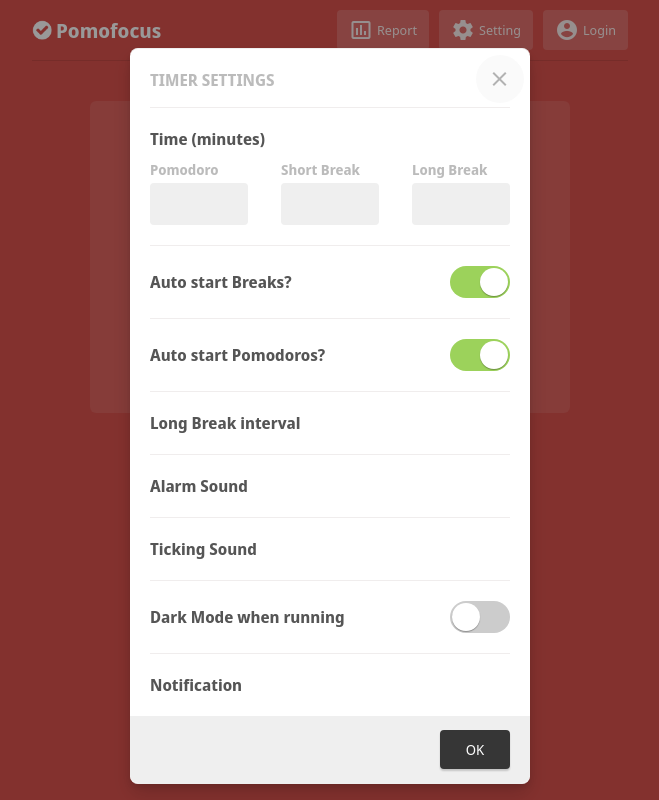
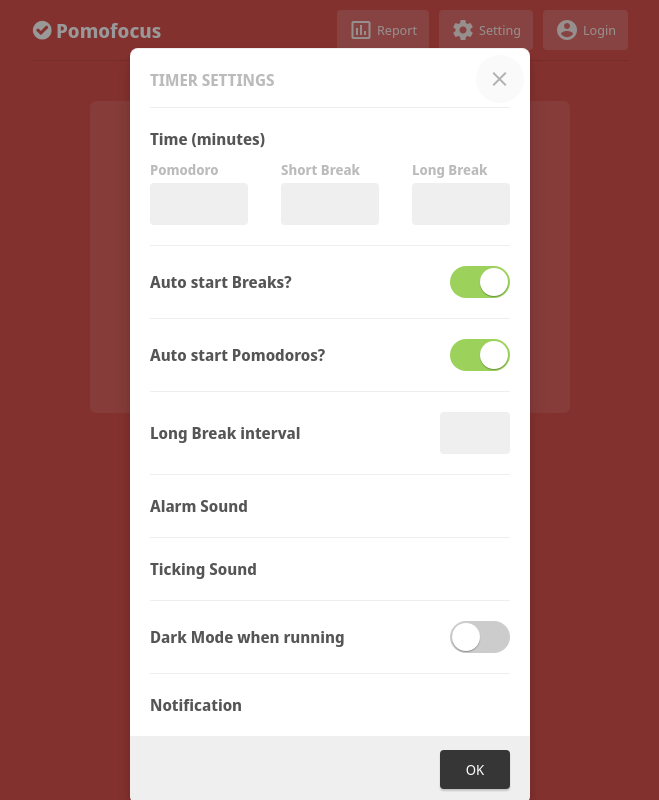
Before and after one commit to usmansbk/pomofocus, a React (Create React App) app: page /settings in a window 1280 px wide. Shown: the whole page, without its empty margins (310-969 px from the left). Built offline with nearby package versions, Linux system fonts and the light colour scheme.

Commit message:
Style tiny input

```diff
--- a/src/components/Input.js
+++ b/src/components/Input.js
@@ -12,9 +12,11 @@
 }) {
   return (
     <div className={clsx(classes.container, className)}>
-      <label htmlFor={id} className={classes.label}>
-        {label}
-      </label>
+      {!!label && (
+        <label htmlFor={id} className={classes.label}>
+          {label}
+        </label>
+      )}
       <input
         min={min}
         className={classes.input}
--- a/src/components/Settings.js
+++ b/src/components/Settings.js
@@ -34,7 +34,7 @@
           <div>
             <Item col>
               <Label>Time (minutes)</Label>
-              <div className={classes.row}>
+              <div className={classes.inputsRow}>
                 <Input
                   className={classes.smallInput}
                   min={5}
@@ -65,6 +65,7 @@
             </Item>
             <Item>
               <Label>Long Break interval</Label>
+              <Input className={classes.tinyInput} min={5} type="number" />
             </Item>
             <Item>
               <Label>Alarm Sound</Label>
--- a/src/components/Settings.module.css
+++ b/src/components/Settings.module.css
@@ -28,7 +28,7 @@
   align-items: flex-start;
 }
 
-.row {
+.inputsRow {
   display: flex;
   flex-wrap: wrap;
   margin-top: 0.625rem;
@@ -77,3 +77,7 @@
 .smallInput {
   width: 6.125rem;
 }
+
+.tinyInput {
+  width: 4.375rem;
+}
```
